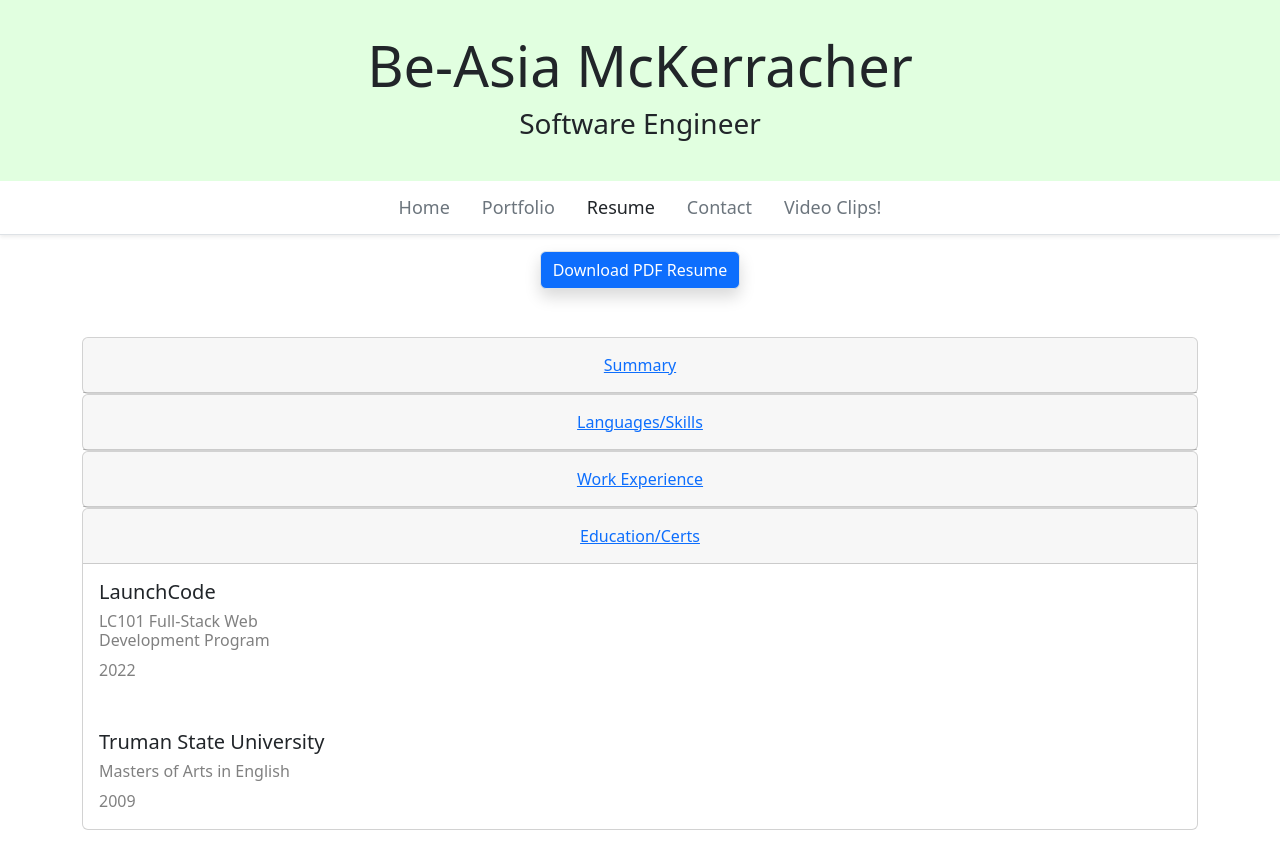
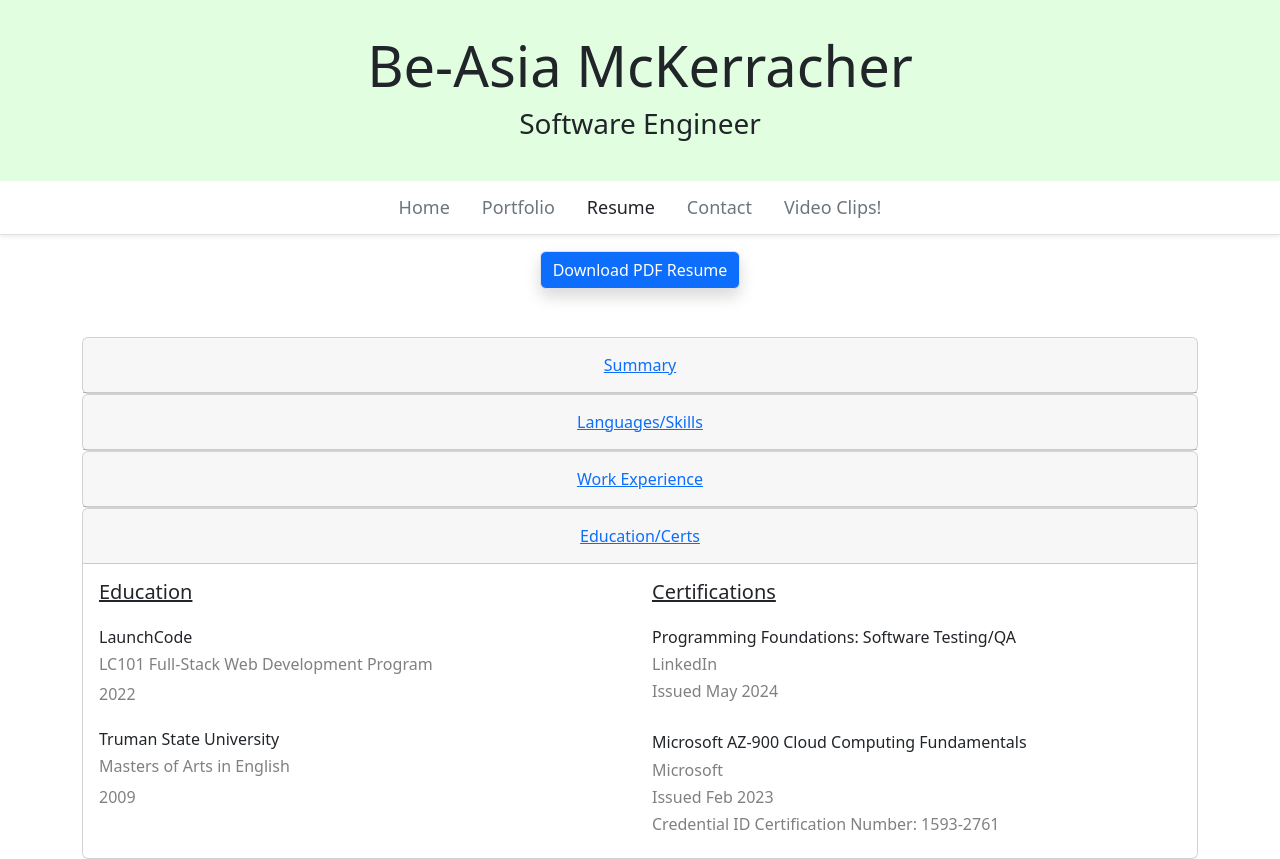
Before and after one commit to amerigirl/AngularPortfolioWebsite, an Angular app: page /resume in a window 1280 px wide. Both pictures are taken after a click on the button "Education/Certs". Before the commit the page ends 830 px from the top, so only its background shows below. Built offline with nearby package versions, Linux system fonts and the light colour scheme.

Commit message:
finished with the education and certification accordion

```diff
--- a/src/app/resume/resume.component.css
+++ b/src/app/resume/resume.component.css
@@ -24,3 +24,7 @@ color: grey
  margin-top: 50px;
  margin-left: 20px;
 }
+
+.edu{
+  text-decoration: underline;
+}
--- a/src/app/resume/resume.component.html
+++ b/src/app/resume/resume.component.html
@@ -163,21 +163,39 @@
 
     <accordion-group heading="Education/Certs">
       <div class="row" style="text-align: left">
-        <div class="col-md-3">
-          <h5>LaunchCode</h5>
+        <div class="col">
+          <h5 class="edu mb-4">Education</h5>
+
+          <h6>LaunchCode</h6>
           <div class="sTitle">
             <h6>LC101 Full-Stack Web Development Program</h6>
             <div>2022</div>
           </div>
           <br />
-          <br />
-          <h5>Truman State University</h5>
+          <h6>Truman State University</h6>
           <div class="sTitle">
             <h6>Masters of Arts in English</h6>
             <div>2009</div>
           </div>
         </div>
-        <br/>
+
+        <div class="col">
+          <h5 class="edu mb-4">Certifications</h5>
+
+          <h6>Programming Foundations: Software Testing/QA</h6>
+          <div class="sTitle">
+            <h6>LinkedIn</h6>
+            <h6>Issued May 2024</h6>
+          </div>
+<br>
+          <h6>Microsoft AZ-900 Cloud Computing Fundamentals</h6>
+          <div class="sTitle">
+            <h6>Microsoft</h6>
+            <h6>Issued Feb 2023</h6>
+            <h6>Credential ID Certification Number: 1593-2761</h6>
+          </div>
+        </div>
+        <br />
       </div>
     </accordion-group>
   </accordion>
```
